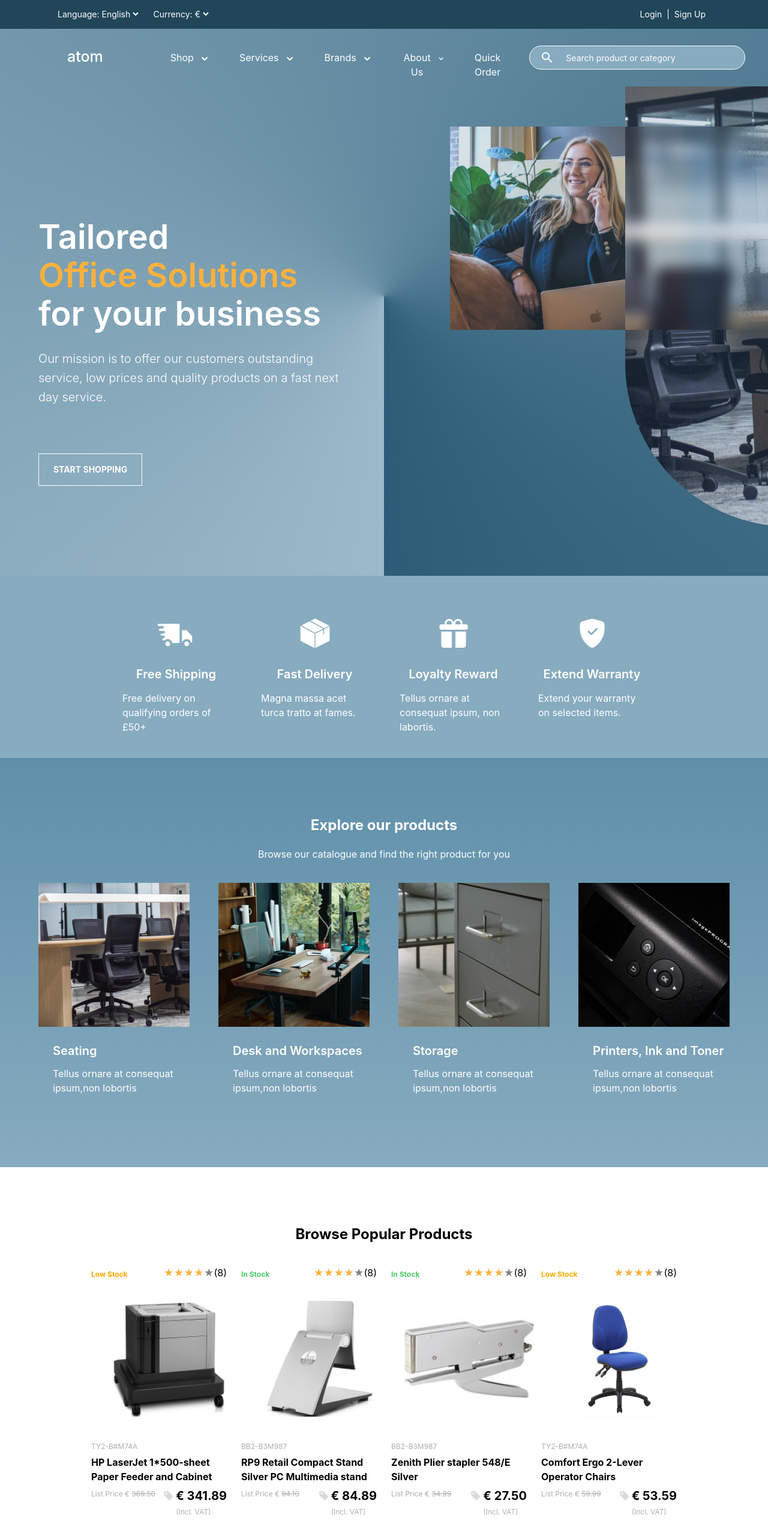
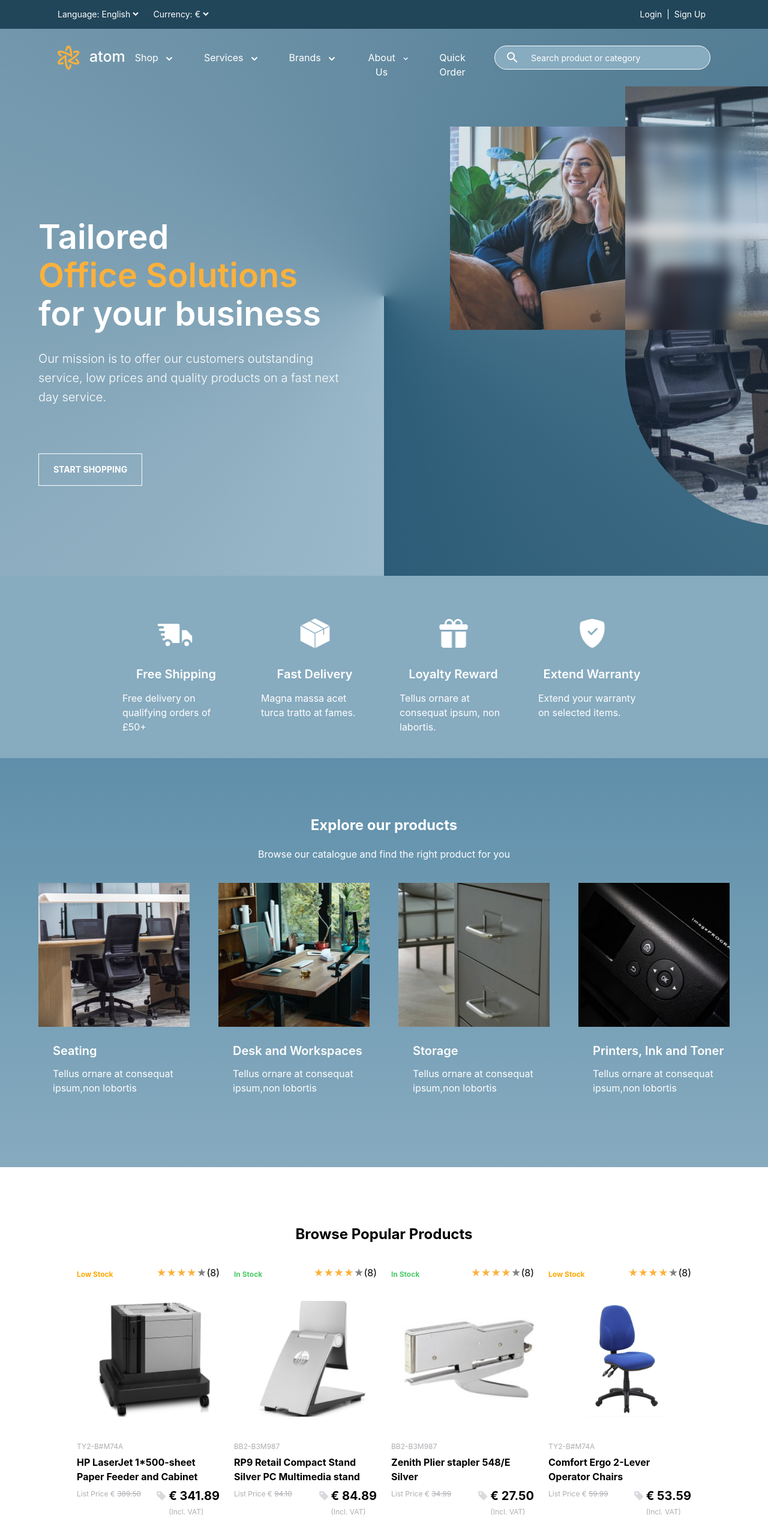
Before and after one commit to pegasus430/emporix_storefront, a React (Create React App) app: page / in a window 1280 px wide. Shown: the top 2566 px of the page at 60% size. Built offline with nearby package versions, Linux system fonts and the light colour scheme; what tailwindcss-font-inter would draw is missing.

Commit message:
Fix topbar and max width of some category and product panel

```diff
--- a/src/pages/home/Footer.js
+++ b/src/components/Footer.js
@@ -1,6 +1,6 @@
 import React, { useState } from 'react'
 import {AiOutlineInstagram} from 'react-icons/ai'
-import facebook from '../../assets/facebook.png'
+import facebook from '../assets/facebook.png'
 
 const Mobile_footer = () => {
 	return (
@@ -30,8 +30,8 @@ const Mobile_footer = () => {
 
 const Dektop_footer = () => {
  return (
-	<div className='hidden  md:pt-24 w-[60%] mx-auto md:flex'>
-		<div>
+	<div className='hidden  md:pt-24 max-w-screen-xl mx-auto md:flex'>
+		<div className='mx-auto'>
 			<ul className='font-inter text-[16px] leading-[22px] text-white'>
 				<li className='text-[#FBB13C] font-bold '>About Us</li>
 				<li className=' font-light pt-4'>Who we are</li>
@@ -40,7 +40,7 @@ const Dektop_footer = () => {
 
 			</ul>
 		</div>
-		<div className='pl-[11%]'>
+		<div className='mx-auto'>
 			<ul className='font-inter text-[16px] leading-[22px] text-white'>
 				<li className='text-[#FBB13C] font-bold '>Support</li>
 				<li className=' font-light pt-4'>Delivery</li>
@@ -50,7 +50,7 @@ const Dektop_footer = () => {
 
 			</ul>
 		</div>
-		<div className='pl-[11%]'>
+		<div className='mx-auto'>
 			<ul className='font-inter text-[16px] leading-[22px] text-white'>
 				<li className='text-[#FBB13C] font-bold '>My Account</li>
 				<li className=' font-light pt-4'>Sign In</li>
@@ -60,7 +60,7 @@ const Dektop_footer = () => {
 
 			</ul>
 		</div>
-		<div className='pl-[11%]'>
+		<div className='mx-auto'>
 			<ul className='font-inter text-[16px] leading-[22px] text-white'>
 				<li className='text-[#FBB13C] font-bold '>Contact</li>
 				<li className=' font-light pt-4'>Call Us: +44123645678</li>
--- a/src/components/Header/topbar.css
+++ b/src/components/Header/topbar.css
@@ -129,3 +129,8 @@
 
     background-color: #87ABBF;
   }
+
+  .nav-background-title {
+    background: url('../../assets/nav_bg.png') no-repeat;
+    background-size: 100% 100%;
+  }
--- a/src/components/Header/topbar.js
+++ b/src/components/Header/topbar.js
@@ -1,6 +1,8 @@
 import React, { useState } from 'react'
+import { Link } from 'react-router-dom'
 import Navbar from './navigationbar'
 import logo from '../../assets/atom.png'
+import nav_bg from '../../assets/nav_bg.png'
 import { ChevronDownIcon } from '@heroicons/react/solid'
 import "./topbar.css"
 
@@ -163,11 +165,11 @@ const menu_list = [
 
 const Logo = () => {
 	return (
-		<>
+		<Link to={"/"} className="flex">
 			<div className='w-[37px]'><img src={logo}  className="w-[37px]" /></div>
 			<div className='px-4 text-white text-[25px] font-medium items-center'><span>atom</span></div>
 
-		</>
+		</Link>
 	)
 }
 
@@ -175,7 +177,7 @@ const MegaNav = () => {
 	const [showMegaMenuContent, setShowMegaMenuContent] = useState(false)
 	const onShowMegaMenu = () => setShowMegaMenuContent(true)
 	return (
-		<div className="dropdown flex pl-2 xl:pl-24 text-[16px]" >
+		<div className="dropdown flex text-base" >
 			<button className="dropbtn flex pt-2 pr-2 md:pr-8 xl:pr-12 hover:text-[#FBB13C]" onMouseOver={onShowMegaMenu} onMouseOut={() =>setShowMegaMenuContent(false)}>
 				<div>Shop</div>
 				<ChevronDownIcon className="ml-2 mt-1 h-5 w-5" aria-hidden="true" />
@@ -271,29 +273,43 @@ const MegaNav = () => {
 	)
 }
 
-const TopNav = () => {
+const TopNav = ({title}) => {
+	const nav_title_condition = title !="" && title != "home" ? true : false
+
 	return (
-		<div  className="hidden md:flex w-full lg:h-36 absolute z-10">
-			<div className='px-10 pt-[76px] w-full  flex xl:px-24 '>
-				<Logo />
-				<MegaNav />
+		<div  className= { title == 'home' ?  "hidden md:flex w-full md:h-36 absolute z-10" :
+				title == ""	? "": "hidden md:flex w-full md:h-60 absolute z-10 nav-background-title"
+		}>
+			<div className='px-10 pt-[76px] w-full  flex xl:px-24 justify-between'>
+
+					<Logo />
+
+					<MegaNav />
+
 				<div className='hidden lg:flex'>
 					<form className="nosubmit">
 						<input className="nosubmit lg:w-[250px] xl:w-[360px]" type="search" placeholder="Search product or category" />
 					</form>
 				</div>
 			</div>
+			{
+				nav_title_condition && (
+					<div className=' md:absolute mt-[176px] ml-24 text-white font-inter font-bold text-[32px]'>
+						{title}
+					</div>
+				)
+			}
 		</div>
 	)
 }
 
-const Topbar = () => {
+const Topbar = ({title}) => {
 
   	return (
 
 		<div className=''>
 			<Navbar />
-			<TopNav />
+			<TopNav title = {title} />
 		</div>
 
 
--- a/src/pages/home/Category.js
+++ b/src/pages/home/Category.js
@@ -1,4 +1,5 @@
 import React, { useState } from 'react'
+import { Link } from 'react-router-dom'
 import landing_bg from '../../assets/landing_bg.png'
 import intro from '../../assets/intro.png'
 import desk from '../../assets/category/desk.png'
@@ -23,15 +24,18 @@ const EachCategory = (props) => {
 const Category = () => {
 
   	return (
-    	<div className = " bg-gradient-to-b from-[#5F8FAA] to-[#87ABBF] w-full h-[1752px] md:h-[682px]  text-white">
+    	<div className = " bg-gradient-to-b from-[#5F8FAA] to-[#87ABBF]  w-full h-[1752px] md:h-[682px]  text-white">
 			<div className='hidden md:block md:pt-24 font-inter font-bold text-2xl text-center'>
                 Explore our products
             </div>
             <div className='hidden md:block md:pt-4 font-inter font-normal text-[16px] leading-[32px] text-center'>
                 Browse our catalogue and find the right product for you
             </div>
-            <div className='px-6 py-12 md:pt-8 md:py-24 grid grid-cols-1 md:grid-cols-4 md:gap-12 gap-y-16 md:px-16' >
-                <EachCategory src = {seating} title="Seating" content = "Tellus ornare at consequat ipsum,non lobortis" />
+            <div className='px-6 py-12 md:pt-8 md:py-24 grid grid-cols-1 md:grid-cols-4 md:gap-12 gap-y-16 md:px-16  max-w-md  md:max-w-screen-2xl mx-auto' >
+                <Link to={`product/Seating`}>
+                    <EachCategory src = {seating} title="Seating" content = "Tellus ornare at consequat ipsum,non lobortis" />
+                </Link>
+
                 <EachCategory src = {desk} title="Desk and Workspaces" content = "Tellus ornare at consequat ipsum,non lobortis" />
                 <EachCategory src = {storage} title="Storage" content = "Tellus ornare at consequat ipsum,non lobortis" />
                 <EachCategory src = {printer} title="Printers, Ink and Toner" content = "Tellus ornare at consequat ipsum,non lobortis" />
--- a/src/pages/home/Product.js
+++ b/src/pages/home/Product.js
@@ -32,7 +32,7 @@ const EachProduct = (props) => {
                 <div className='text-left text-[12px] leading-[12px] text-[#ACAEB2]'>
                     {props.category}
                 </div>
-                <div className='mt-2 text-left w-[240px] text-base font-bold'>
+                <div className='mt-2 text-left max-w-[240px] text-base font-bold'>
                     {props.name}
                 </div>
             </div>
@@ -134,7 +134,7 @@ const Product = () => {
             <ProductTitle auth =  {auth} />
 
             {/* for mobile panel */}
-            <div className='pt-12 md:hidden px-6 w-full  text-black'>
+            <div className='pt-12 md:hidden px-6 w-full  text-black max-w-md mx-auto'>
 
                 <Slider className="slider-wrapper">
                     {products.map((item, index) => (
@@ -190,7 +190,7 @@ const Product = () => {
             </div>
 
             {/* for desktop panel */}
-            <div className='hidden md:pt-9  md:px-[152px] w-full md:h-[456px] md:grid md:grid-cols-4 md:gap-x-6 text-black'>
+            <div className='hidden md:pt-9 max-w-screen-2xl mx-auto md:px-[5%] lg:px-[10%] w-full md:h-[456px] md:grid md:grid-cols-4 md:gap-x-6 text-black'>
                 {
                     products.map((item, index) => (
                             <EachProduct key={index} auth={auth} stock={item.stock}  rating={item.rating} total_count={item.count} src = {item.src}
--- a/src/pages/home/index.js
+++ b/src/pages/home/index.js
@@ -1,16 +1,16 @@
 import React from "react";
-import Topbar from "../../components/Header/topbar";
+import Topbar from "../../components/Header/Topbar";
 import About from "./About"
 import Service from "./Service";
 import Category from "./Category";
 import Product from "./Product";
 import Subscribe from "./Subscribe"
-import Footer from "./Footer";
+import Footer from "../../components/Footer";
 
 const Home = () => {
     return (
         <>
-            <Topbar />
+            <Topbar title={'home'} />
             <About />
             <Service />
             <Category />
```
